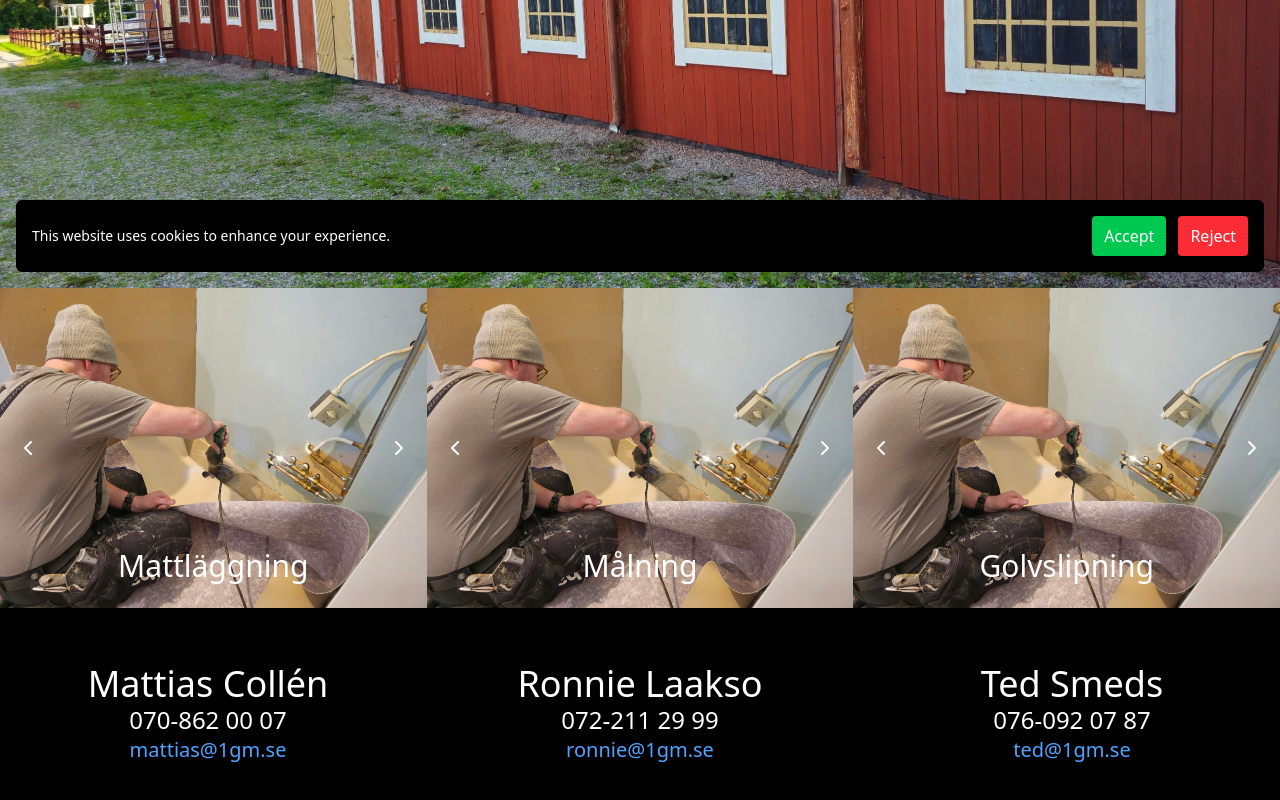
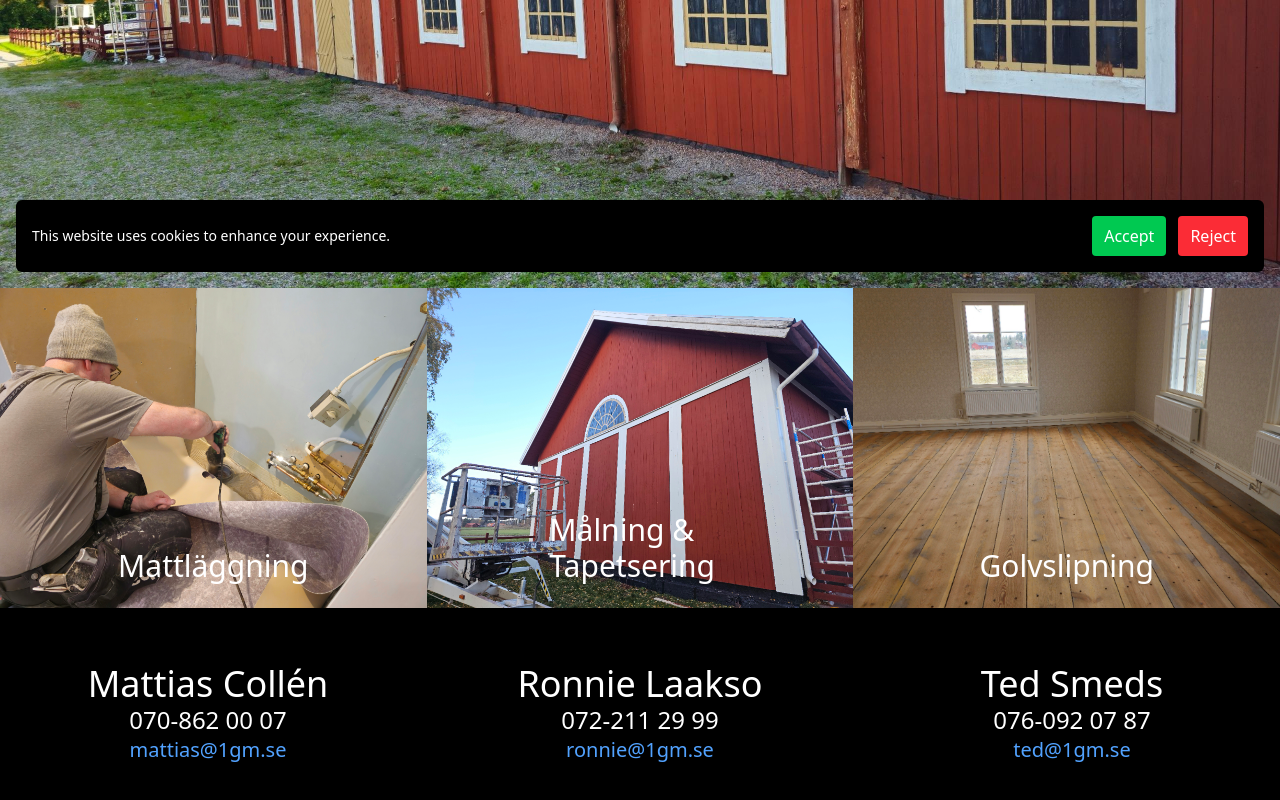
Before and after one commit to EnergyTTV/ettgmsala, a React (Vite) app: page / in a window 1280 px wide. Shown: the part 512-1312 px from the top of the page. Built offline with nearby package versions, Linux system fonts and the light colour scheme.

Commit message:
Added New Pages

```diff
--- a/package.json
+++ b/package.json
@@ -14,9 +14,11 @@
     "@tailwindcss/vite": "^4.0.5",
     "js-cookie": "^3.0.5",
     "lucide-react": "^0.475.0",
+    "prop-types": "^15.8.1",
     "react": "^19.0.0",
     "react-dom": "^19.0.0",
-    "react-icons": "^5.4.0"
+    "react-icons": "^5.4.0",
+    "react-router-dom": "^7.1.5"
   },
   "devDependencies": {
     "@eslint/js": "^9.19.0",
--- a/src/App.jsx
+++ b/src/App.jsx
@@ -1,33 +1,39 @@
-import './App.css'
-import Contacts from './Contacts'
-import Hero from './Hero'
-import NavBar from './NavBar'
-import References from './References'
-import Suppliers from './Suppliers'
-import CookieHandler from "./CookieHandler"; // Import the new component
-
+import './App.css';
+import Contacts from './Contacts';
+import Hero from './Hero';
+import NavBar from './NavBar';
+import References from './References';
+import Suppliers from './Suppliers';
+import CookieHandler from "./CookieHandler";
+import { BrowserRouter, Routes, Route } from 'react-router-dom';
+import Mattlaggning from "./pages/Mattlaggning";
+import MalningTapetsering from "./pages/MalningTapetsering";
+import Golvslipning from "./pages/Golvslipning";
 
 function App() {
   return (
-    <>
+    <BrowserRouter>
       <NavBar />
+      <Routes>
+        <Route path="/" element={<>
           <Hero />
-
           <section id="referenser">
             <References />
           </section>
-
-        {/* Contact Section */}
           <section id="kontakt">
             <Contacts />
           </section>
-
           <section id="leverantörer">
             <Suppliers />
           </section>
           <CookieHandler />
-    </>
-  )
+        </>} />
+        <Route path="/mattlaggning" element={<Mattlaggning />} />
+        <Route path="/malning-tapetsering" element={<MalningTapetsering />} />
+        <Route path="/golvslipning" element={<Golvslipning />} />
+      </Routes>
+    </BrowserRouter>
+  );
 }
 
-export default App
+export default App;
--- a/src/References.jsx
+++ b/src/References.jsx
@@ -1,76 +1,27 @@
-import { useState } from "react";
-import { Dialog } from "@headlessui/react";
-import { ChevronLeft, ChevronRight } from "lucide-react";
-
 import badrumImage from "/src/assets/badrum-läggning.jpg";
 import fasadImage from "/src/assets/fasad-målning.jpg";
 import golvslipningImage from "/src/assets/golvslipning.jpg";
+import { useNavigate } from "react-router-dom";
 
-const images = [
-  { src: badrumImage },
-  { src: fasadImage },
-  { src: golvslipningImage }
+const references = [
+  { src: badrumImage, caption: "Mattläggning", link: "/mattlaggning" },
+  { src: fasadImage, caption: "Målning & Tapetsering", link: "/malning-tapetsering" },
+  { src: golvslipningImage, caption: "Golvslipning", link: "/golvslipning" }
 ];
 
-const Carousel = ({ caption }) => {
-  const [currentIndex, setCurrentIndex] = useState(0);
-  const [selectedImage, setSelectedImage] = useState(null);
-
-  const prevSlide = () => {
-    setCurrentIndex((prev) => (prev === 0 ? images.length - 1 : prev - 1));
-  };
-
-  const nextSlide = () => {
-    setCurrentIndex((prev) => (prev === images.length - 1 ? 0 : prev + 1));
-  };
+const References = () => {
+  const navigate = useNavigate();
 
   return (
-    <div className="relative w-full md:w-1/3 h-auto overflow-hidden">
-      <div className="flex w-full h-80 transition-transform duration-500 ease-in-out" style={{ transform: `translateX(-${currentIndex * 100}%)` }}>
-        {images.map((image, index) => (
-          <img
-            key={index}
-            src={image.src}
-            alt={`Slide ${index + 1}`}
-            className="w-full h-80 object-cover flex-shrink-0"
-            onClick={() => setSelectedImage(image.src)}
-          />
-        ))}
-      </div>
-      <div className="absolute bottom-4 left-1/2 transform -translate-x-1/2 bg-opacity-50 text-white px-4 py-2 text-3xl">
-        {caption}
-      </div>
-      <button
-        className="absolute top-1/2 left-2 transform -translate-y-1/2 p-2 rounded-full transition-colors duration-300 hover:bg-black hover:bg-opacity-50"
-        onClick={prevSlide}
-      >
-        <ChevronLeft className="text-white" />
-      </button>
-      <button
-        className="absolute top-1/2 right-2 transform -translate-y-1/2 p-2 rounded-full transition-colors duration-300 hover:bg-black hover:bg-opacity-50"
-        onClick={nextSlide}
-      >
-        <ChevronRight className="text-white" />
-      </button>
-
-      {selectedImage && (
-        <Dialog open={!!selectedImage} onClose={() => setSelectedImage(null)} className="fixed inset-0 z-50 flex items-center justify-center bg-black bg-opacity-80">
-          <div className="relative">
-            <img src={selectedImage} alt="Selected" className="max-w-full max-h-screen rounded-lg" />
-            <button onClick={() => setSelectedImage(null)} className="absolute top-2 right-2 text-white text-xl bg-black bg-opacity-50 rounded-full p-2">✖</button>
+    <div className="bg-black w-screen flex flex-col md:flex-row justify-between">
+      {references.map((ref, index) => (
+        <div key={index} className="relative w-full md:w-1/3 h-auto overflow-hidden" onClick={() => navigate(ref.link)} style={{ cursor: 'pointer' }}>
+          <img src={ref.src} alt={ref.caption} className="w-full h-80 object-cover" />
+          <div className="absolute bottom-4 left-1/2 transform -translate-x-1/2 bg-opacity-50 text-white px-4 py-2 text-3xl">
+            {ref.caption}
           </div>
-        </Dialog>
-      )}
-    </div>
-  );
-};
-
-const References = () => {
-  return (
-    <div className="bg-black w-screen flex flex-col md:flex-row justify-between">
-      <Carousel caption="Mattläggning" />
-      <Carousel caption="Målning" />
-      <Carousel caption="Golvslipning" />
+        </div>
+      ))}
     </div>
   );
 };
--- /dev/null
+++ b/src/pages/Golvslipning.jsx
@@ -0,0 +1,9 @@
+const Golvslipning = () => {
+  return (
+    <div>
+
+    </div>
+  )
+}
+
+export default Golvslipning
--- /dev/null
+++ b/src/pages/MalningTapetsering.jsx
@@ -0,0 +1,9 @@
+const MalningTapetsering = () => {
+  return (
+    <div>
+
+    </div>
+  )
+}
+
+export default MalningTapetsering
--- /dev/null
+++ b/src/pages/Mattlaggning.jsx
@@ -0,0 +1,9 @@
+const Mattlaggning = () => {
+  return (
+    <div>
+
+    </div>
+  )
+}
+
+export default Mattlaggning
```
Also changed, not shown: 1 other file (tests, documents, lock files or other folders). Lines whose indentation alone changed are shown as unchanged.
